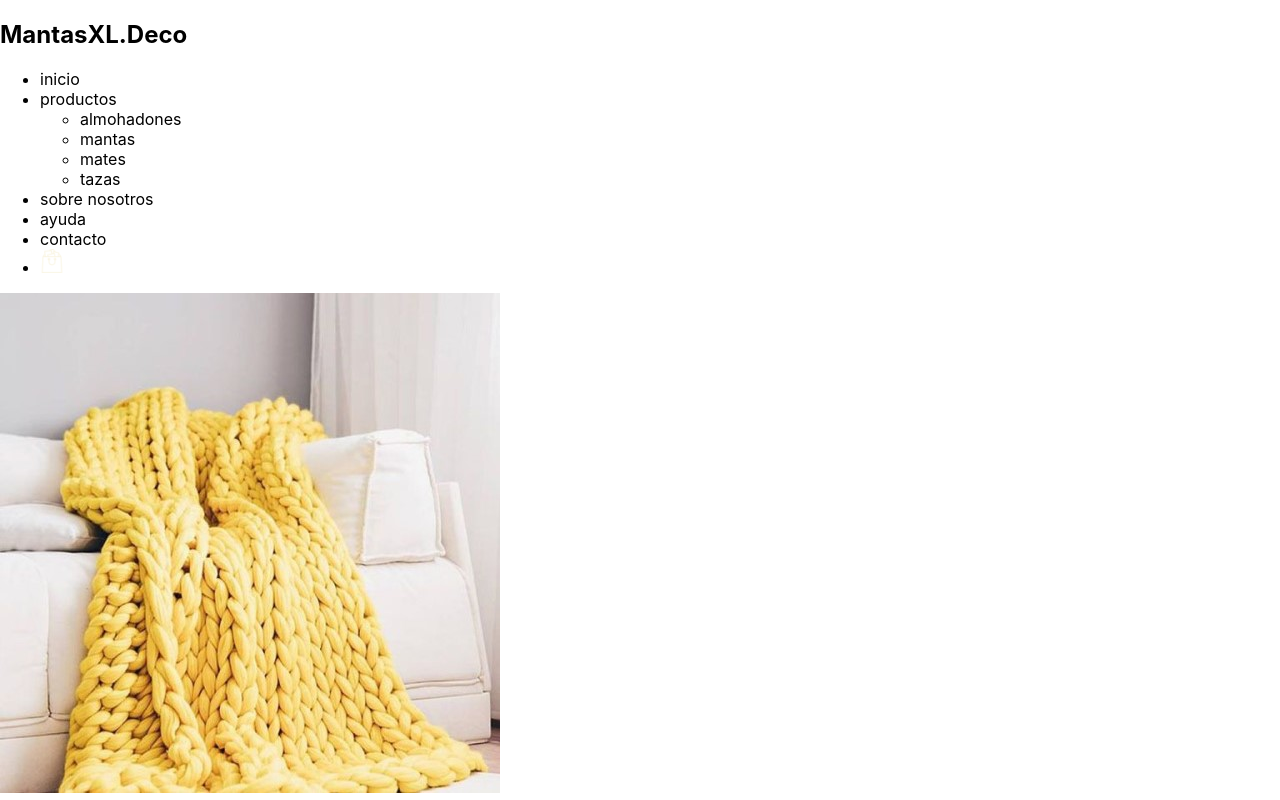
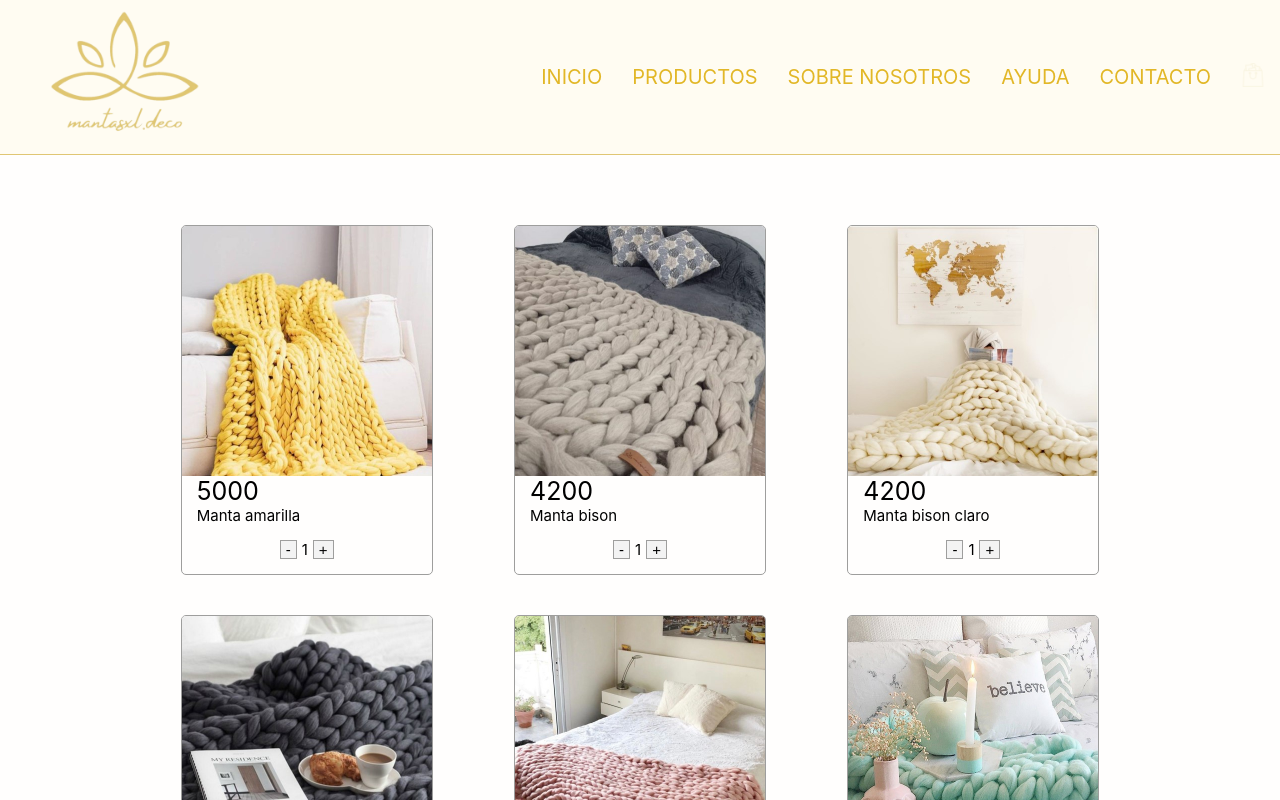
Before and after one commit to DanielAndresArias/ecommerce, a React (Create React App) app: page / in a window 1280 px wide. Shown: the top 800 px of the page. Built offline with nearby package versions, Linux system fonts and the light colour scheme.

Commit message:
Creación de componente Header. Se implementaron estilos temporales con sass. Falta elegir bien la paleta de colores.

```diff
--- a/src/App.js
+++ b/src/App.js
@@ -1,15 +1,11 @@
 import './css/style.css';
-import NavBar from './components/NavBar/NavBar';
+import Header from './components/Header/Header';
 import ItemListContainer from './components/ItemListContainer/ItemListContainer';
 
 function App() {
   return (
     <main>
-      <header className='header'>
-        <h2 className='name'>MantasXL.Deco</h2>
-        <NavBar/>
-      </header>
-
+      <Header/>
       <ItemListContainer/>
     </main>
   );
--- /dev/null
+++ b/src/components/Header/Header.js
@@ -0,0 +1,15 @@
+import NavBar from '../NavBar/NavBar';
+
+const Header = () =>{
+
+    return(
+        <header className='header'>
+            <div>
+                <img src='logo.PNG'/>
+            </div>
+            <NavBar/>
+        </header>
+    )
+}
+
+export default Header;
--- a/src/css/style.css
+++ b/src/css/style.css
@@ -0,0 +1,85 @@
+* {
+  margin: 0;
+  padding: 0;
+  box-sizing: border-box; }
+
+main {
+  display: flex;
+  flex-flow: column nowrap;
+  background-color: #fffefd; }
+  main header {
+    display: flex;
+    flex-flow: row nowrap;
+    position: sticky;
+    top: 0px;
+    justify-content: space-between;
+    border-bottom: 1px solid #e0c673;
+    background-color: #fffcf2; }
+    main header div {
+      margin: 0 50px;
+      cursor: pointer; }
+      main header div img {
+        width: 150px; }
+    main header nav {
+      display: flex;
+      flex-flow: row nowrap; }
+      main header nav ul {
+        display: flex;
+        flex-flow: row nowrap;
+        align-items: center;
+        list-style-type: none; }
+        main header nav ul li {
+          text-transform: uppercase;
+          font-size: 20px;
+          padding: 10px 15px;
+          color: #e2b727;
+          cursor: pointer;
+          transition: scale, 0.25s; }
+          main header nav ul li ul {
+            display: none; }
+          main header nav ul li:hover {
+            transform: scale(1.05); }
+  main section {
+    display: flex;
+    flex-flow: row wrap;
+    justify-content: space-around;
+    align-self: center;
+    margin: 50px 0;
+    max-width: 1000px; }
+    main section div {
+      display: flex;
+      flex-flow: column nowrap;
+      justify-content: center;
+      overflow: hidden;
+      height: 350px;
+      margin: 20px;
+      border: 1px solid #9e9e9d;
+      border-radius: 5px; }
+      main section div div {
+        border: none;
+        margin: 0;
+        overflow: visible; }
+        main section div div img {
+          width: 250px; }
+      main section div span {
+        margin: 0 15px;
+        font-size: 25px; }
+      main section div p {
+        margin: 0 15px;
+        font-size: 15px; }
+      main section div div {
+        display: flex;
+        flex-flow: row nowrap;
+        justify-content: center;
+        align-items: center;
+        margin: 0; }
+        main section div div button {
+          font-size: 15px;
+          padding: 0 5px;
+          background-color: #f3f3f3;
+          border: 1px solid #9e9e9d;
+          cursor: pointer; }
+        main section div div span {
+          font-size: 15px;
+          padding: 0 5px;
+          margin: 0; }
--- a/src/scss/style-scss.scss
+++ b/src/scss/style-scss.scss
@@ -0,0 +1,119 @@
+*{
+    margin: 0;
+    padding: 0;
+    box-sizing: border-box;
+}
+
+main{
+    display: flex;
+    flex-flow: column nowrap;
+    background-color:#fffefd;
+
+    header{
+        display: flex;
+        flex-flow: row nowrap;
+        position: sticky;
+        top: 0px;
+        justify-content: space-between;
+        border-bottom: 1px solid #e0c673;
+        background-color: #fffcf2;
+
+        div{
+            margin: 0 50px;
+            cursor: pointer;
+            img{
+                width: 150px;
+            }
+        }
+
+        nav{
+            display: flex;
+            flex-flow: row nowrap;
+
+            ul{
+                display: flex;
+                flex-flow: row nowrap;
+                align-items: center;
+                list-style-type: none;
+
+                li{
+                    text-transform: uppercase;
+                    font-size: 20px;
+                    padding: 10px 15px;
+                    color: #e2b727;
+                    cursor: pointer;
+                    transition: scale, 0.25s;
+
+                    ul{
+                        display: none;
+                    }
+
+                    &:hover{
+                        transform: scale(1.05);
+                    }
+                }
+            }
+        }
+    }
+
+    section{
+        display: flex;
+        flex-flow: row wrap;
+        justify-content: space-around;
+        align-self: center;
+        margin: 50px 0;
+        max-width: 1000px;
+
+        div{
+            display: flex;
+            flex-flow: column nowrap;
+            justify-content: center;
+            overflow: hidden;
+            height: 350px;
+            margin: 20px;
+            border: 1px solid #9e9e9d;
+            border-radius: 5px;
+
+            div{
+                border: none;
+                margin: 0;
+                overflow: visible;
+                img{
+                    width: 250px;
+                }
+            }
+
+            span{
+                margin: 0 15px;
+                font-size: 25px;
+            }
+
+            p{
+                margin: 0 15px;
+                font-size: 15px;
+            }
+
+            div{
+                display: flex;
+                flex-flow: row nowrap;
+                justify-content: center;
+                align-items: center;
+                margin: 0;
+
+                button{
+                    font-size: 15px;
+                    padding: 0 5px;
+                    background-color: #f3f3f3;
+                    border: 1px solid #9e9e9d;
+                    cursor: pointer;
+                }
+
+                span{
+                    font-size: 15px;
+                    padding: 0 5px;
+                    margin: 0;
+                }
+            }
+        }
+    }
+}
```
